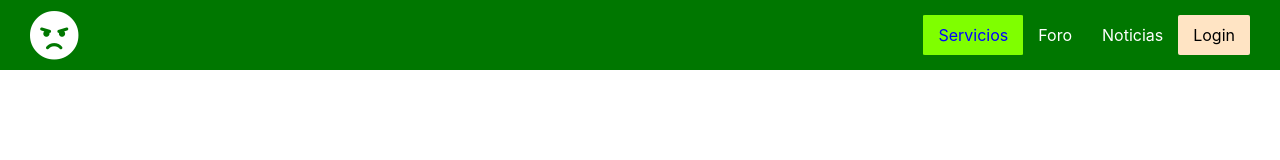
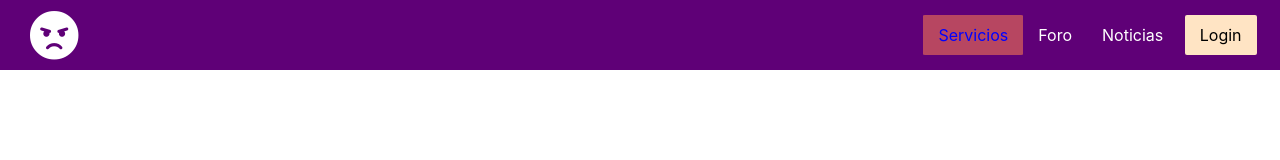
Before and after one commit to ClaraRazzetto/LCD2, a plain HTML site: page Practica/U3Practica2/index.html in a window 1280 px wide. In both pictures the pointer is over the item "Servicios". Drawn offline with Linux system fonts and the light colour scheme.

Commit message:
U3Practica2-terminado

```diff
--- a/Practica/U3Practica2/index.css
+++ b/Practica/U3Practica2/index.css
@@ -17,7 +17,7 @@ body {
 
 nav {
     width: 100%;
-    background-color: #007700;
+    background-color: #5f0077;
     padding-left: 30px;
     padding-right: 30px;
     padding-top: 10px;
@@ -47,7 +47,7 @@ nav {
 }
 
 .nav-item:hover {
-    background-color: chartreuse;
+    background-color:rgba(255, 127, 80, 0.552);
     border-radius: 2%;
 }
 
@@ -59,6 +59,7 @@ nav {
 .nav-item.nav-item-login {
     background-color: bisque;
     border-radius: 2px;
+    margin-left: 2%;
 }
 
 .nav-item.nav-item-login a{
@@ -66,7 +67,7 @@ nav {
 }
 
 .nav-item.nav-item-login:hover{
-    background-color: chartreuse;
+    background-color: coral;
 }
 
 .nav-item.nav-item-login a:hover{
```
